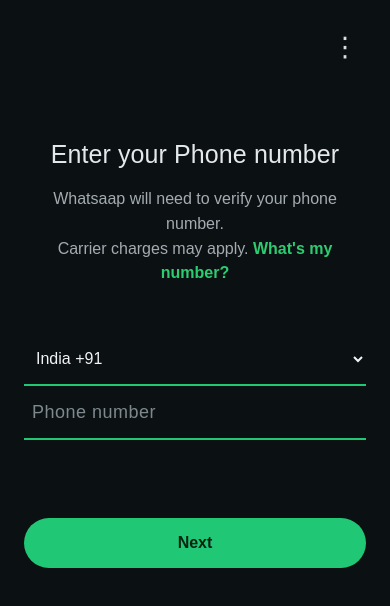
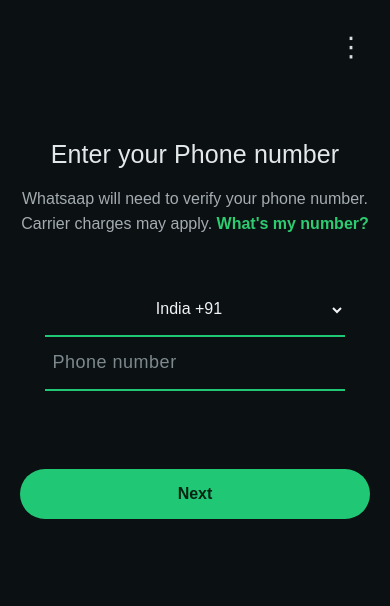
Before and after one commit to himanshudeba143-source/Whatsaap-otp, a website: page public/index.html in a window 390 px wide. Drawn offline with Linux system fonts and the light colour scheme.

Commit message:
Update index.html

```diff
--- a/public/index.html
+++ b/public/index.html
@@ -87,7 +87,7 @@
    .country-select,
    .phone-input {
   display: block;
-      width: 100%;
+  width: 85%;
   min-height: 54px;
   border: 0;
   border-bottom: 2px solid #20c875;
@@ -96,11 +96,14 @@
   color: #f1f3f5;
   font: inherit;
   outline: none;
+  margin-left: auto;
+  margin-right: auto;
 }
 
     .country-select {
       padding: 0 8px;
       cursor: pointer;
+      text-align:center;
     }
 
     .country-select option {
@@ -125,7 +128,7 @@
     }
 
     .phone-label {
-      margin-top: 24px;
+      margin-top: 2px;
     }
 
     .hint {
@@ -175,7 +178,7 @@
     }
 
     .verification-screen {
-      width: min(100%, 520px);
+      width: min(90%, 520px);
       min-height: 100vh;
       min-height: 100svh;
       margin: 0 auto;
@@ -321,10 +324,10 @@
       line-height: 1.5;
     }
 
-    @media (max-width: 360px) {
+    @media (max-width: 600px) {
       .screen {
-        padding-right: 16px;
-        padding-left: 16px;
+        padding-right: 18px;
+        padding-left: 18px;
       }
 
       .verification-screen {
```
Lines whose indentation alone changed are shown as unchanged.
